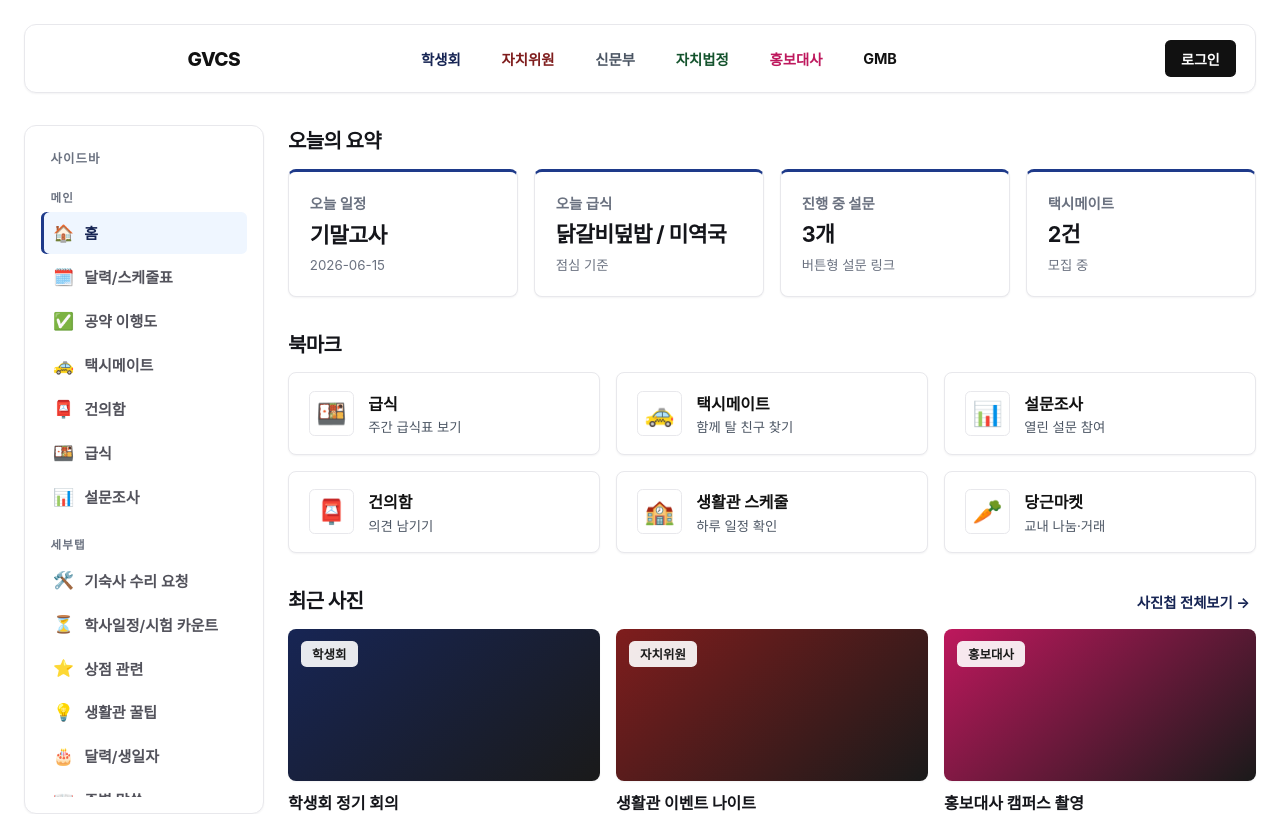
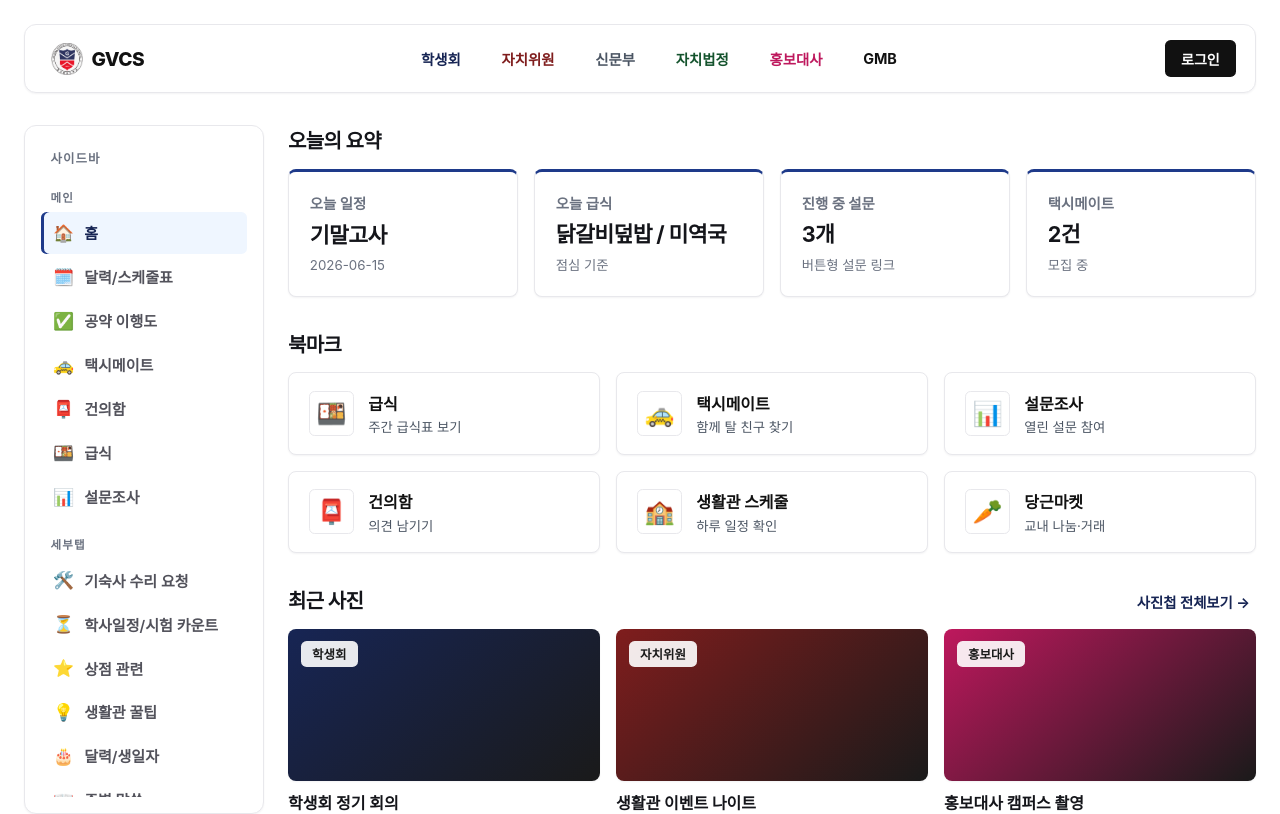
Before and after one commit to mg223080612-a11y/Dormhome, a React (Vite) app: page / in a window 1280 px wide. Shown: the top 814 px of the page. Built offline with nearby package versions, Linux system fonts and the light colour scheme; a web font is replaced by a local one.

Commit message:
Add school mark to header

```diff
--- a/src/components/Layout.jsx
+++ b/src/components/Layout.jsx
@@ -41,6 +41,7 @@ export default function Layout({
     >
       <header className="top-bar">
         <button className="brand-pill" type="button" onClick={() => navigateAndClose('home')}>
+          <img src="/favicon.png" alt="" className="brand-mark" aria-hidden="true" />
           GVCS
         </button>
 
--- a/src/styles/layout.css
+++ b/src/styles/layout.css
@@ -27,8 +27,12 @@
 }
 
 .brand-pill {
+  display: inline-flex;
+  align-items: center;
+  justify-self: start;
+  gap: 0.55rem;
   min-height: 3rem;
-  padding: 0 1.3rem;
+  padding: 0 0.8rem;
   border: 0;
   border-radius: var(--radius-sm);
   background: transparent;
@@ -40,6 +44,13 @@
 
 .brand-pill:hover {
   opacity: 0.7;
+}
+
+.brand-mark {
+  width: 2rem;
+  height: 2rem;
+  object-fit: contain;
+  flex: 0 0 auto;
 }
 
 .top-menu-pill {
```
